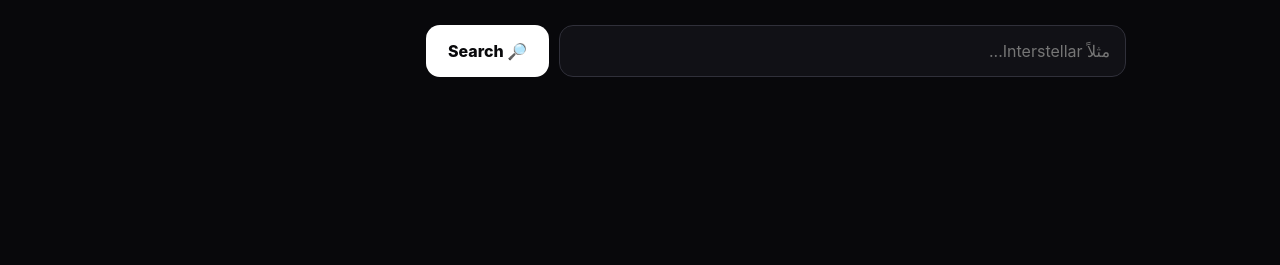
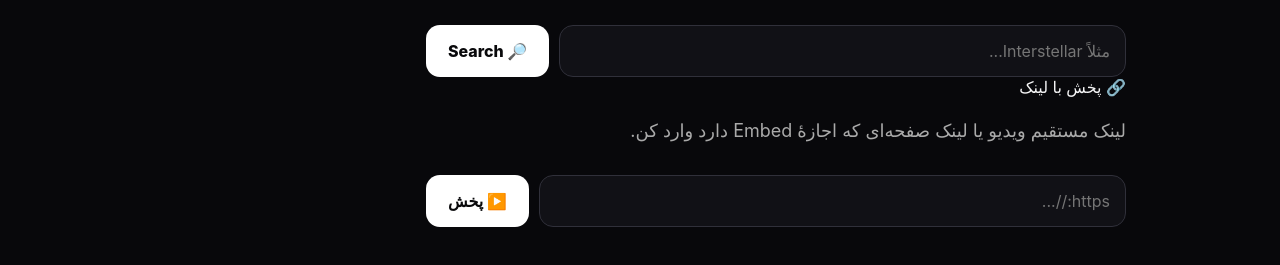
Before and after one commit to email1fje-dev/movienight, a website: page public/index.html in a window 1280 px wide. Shown: the part 453-718 px from the top of the page. Drawn offline with nearby package versions, Linux system fonts and the light colour scheme; no server answers.

Commit message:
Add play by link UI

```diff
--- a/public/index.html
+++ b/public/index.html
@@ -14,6 +14,12 @@
     <h1>یه فیلم انتخاب کن.<br>با هم ببینید.</h1>
     <p>اسم فیلم رو سرچ کن؛ سیستم اطلاعات زبان، زیرنویس و دوبله رو بررسی می‌کنه و اگر منبع قابل پخش پیدا بشه، اتاق می‌سازه.</p>
     <div class="search"><input id="searchInput" placeholder="مثلاً Interstellar..."><button id="searchBtn">🔎 Search</button></div>
+    <div class="link-play">
+      <div class="link-play-title">🔗 پخش با لینک</div>
+      <p>لینک مستقیم ویدیو یا لینک صفحه‌ای که اجازهٔ Embed دارد وارد کن.</p>
+      <div class="search"><input id="playLinkInput" placeholder="https://..."><button id="playLinkBtn">▶️ پخش</button></div>
+      <div id="playLinkStatus" class="status"></div>
+    </div>
     <div id="searchStatus" class="status"></div>
   </div>
   <div id="results" class="results"></div>
```
